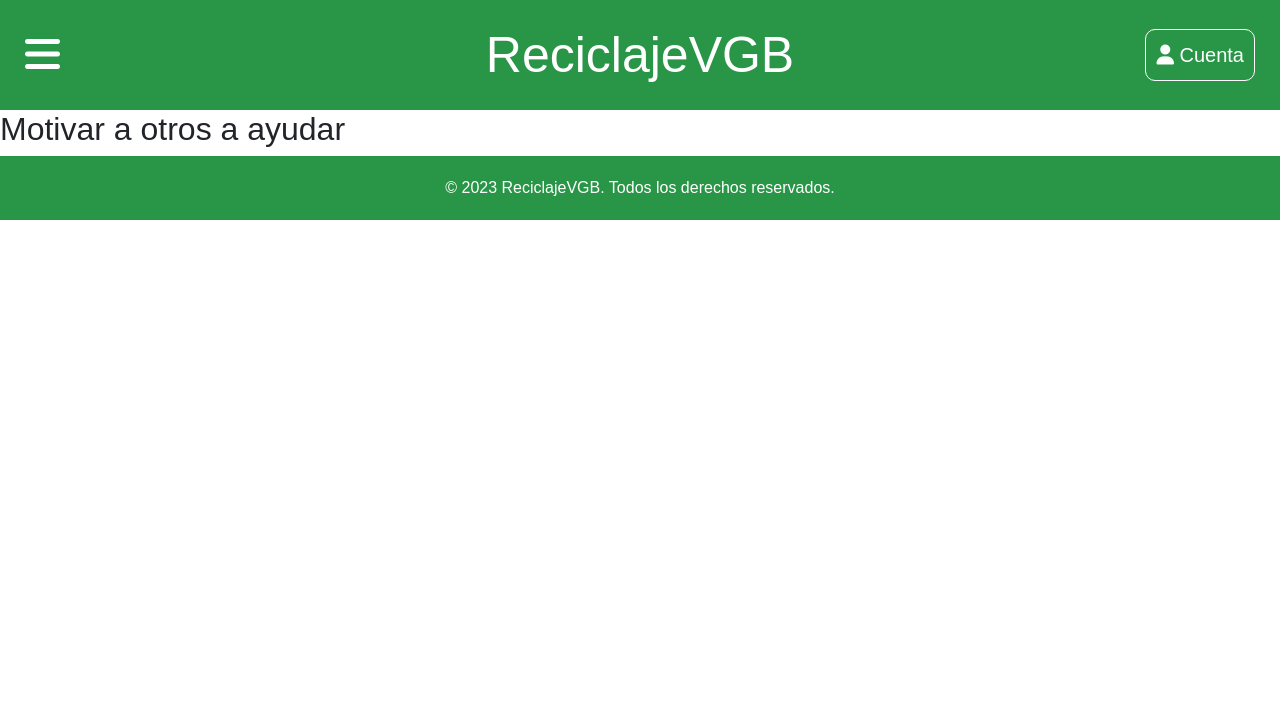
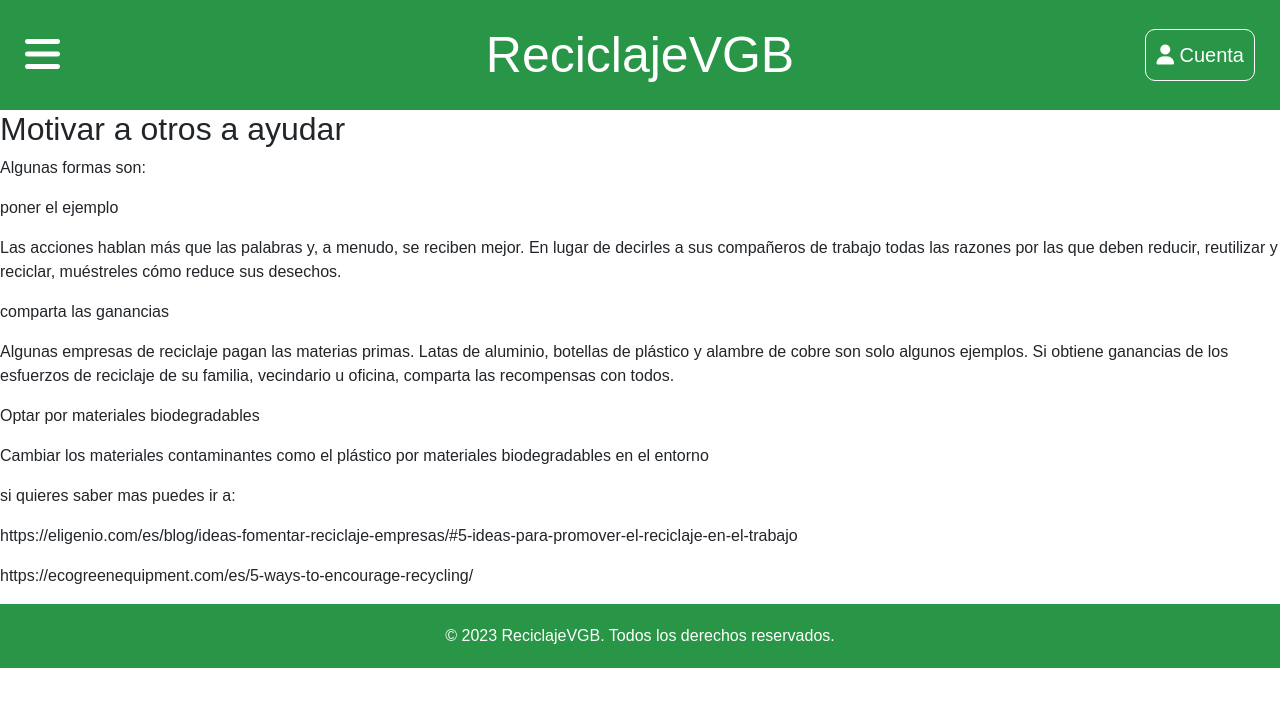
Before and after one commit to the-kevin89/ReciclajeVGB, an Angular app: page /motivar-ayudar in a window 1280 px wide. Shown: the top 706 px of the page. Built offline with nearby package versions, Linux system fonts and the light colour scheme.

Commit message:
agregado: informacion wn Motivar a otros

```diff
--- a/src/app/pages/motivar-ayudar/motivar-ayudar.component.html
+++ b/src/app/pages/motivar-ayudar/motivar-ayudar.component.html
@@ -1 +1,13 @@
 <h2>Motivar a otros a ayudar</h2>
+<p>Algunas formas son:</p>
+<p>poner el ejemplo</p>
+<p>Las acciones hablan más que las palabras y, a menudo, se reciben mejor. En lugar de decirles a sus compañeros de trabajo todas las razones por las que deben reducir, reutilizar y reciclar, muéstreles cómo reduce sus desechos.</p>
+<p>comparta las ganancias</p>
+<p>Algunas empresas de reciclaje pagan las materias primas. Latas de aluminio, botellas de plástico y alambre de cobre son solo algunos ejemplos. Si obtiene ganancias de los esfuerzos de reciclaje de su familia, vecindario u oficina, comparta las recompensas con todos.</p>
+<p>Optar por materiales biodegradables</p>
+<p>Cambiar los materiales contaminantes como el plástico por materiales biodegradables en el entorno</p>
+
+
+<p>si quieres saber mas puedes ir a:</p>
+<p>https://eligenio.com/es/blog/ideas-fomentar-reciclaje-empresas/#5-ideas-para-promover-el-reciclaje-en-el-trabajo</p>
+<p>https://ecogreenequipment.com/es/5-ways-to-encourage-recycling/</p>
```
